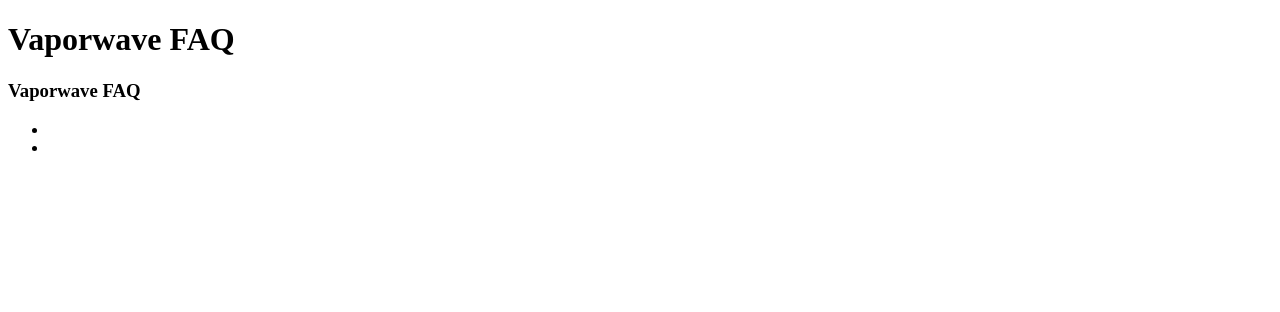
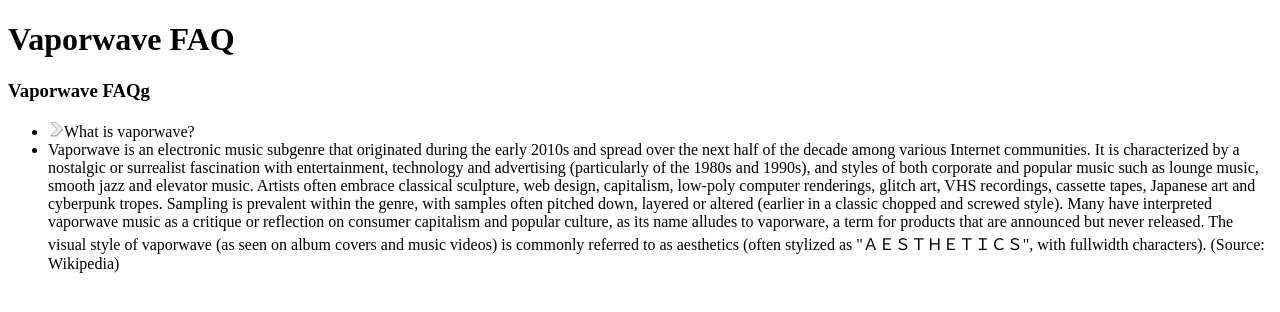
Before and after one commit to zaturnvalley/contentSlider, a plain HTML site: page index.html in a window 1280 px wide. Drawn offline with nearby package versions, Linux system fonts and the light colour scheme.

Commit message:
added img and sample text

```diff
--- a/index.html
+++ b/index.html
@@ -11,10 +11,18 @@
 <body>
   <div id="container">
     <h1>Vaporwave FAQ</h1>
-    <div class="title"><h3>Vaporwave FAQ</h3></div>
+    <div class="title"><h3>Vaporwave FAQg</h3></div>
     <ul class="faq">
-      <li class="q"></li>
-      <li class="a"></li>
+      <li class="q"><img src="img/arrow.png">What is vaporwave?</li>
+      <li class="a">
+
+        Vaporwave is an electronic music subgenre that originated during the early 2010s and spread over the next half of the decade among various Internet communities. It is characterized by a nostalgic or surrealist fascination with entertainment, technology and advertising (particularly of the 1980s and 1990s), and styles of both corporate and popular music such as lounge music, smooth jazz and elevator music. Artists often embrace classical sculpture, web design, capitalism, low-poly computer renderings, glitch art, VHS recordings, cassette tapes, Japanese art and cyberpunk tropes. Sampling is prevalent within the genre, with samples often pitched down, layered or altered (earlier in a classic chopped and screwed style).
+
+        Many have interpreted vaporwave music as a critique or reflection on consumer capitalism and popular culture, as its name alludes to vaporware, a term for products that are announced but never released. The visual style of vaporwave (as seen on album covers and music videos) is commonly referred to as aesthetics (often stylized as "ＡＥＳＴＨＥＴＩＣＳ", with fullwidth characters).
+
+        (Source: Wikipedia)
+
+      </li>
     </ul>
   </div>
 </body>
```
Also changed, not shown: 1 other file.
